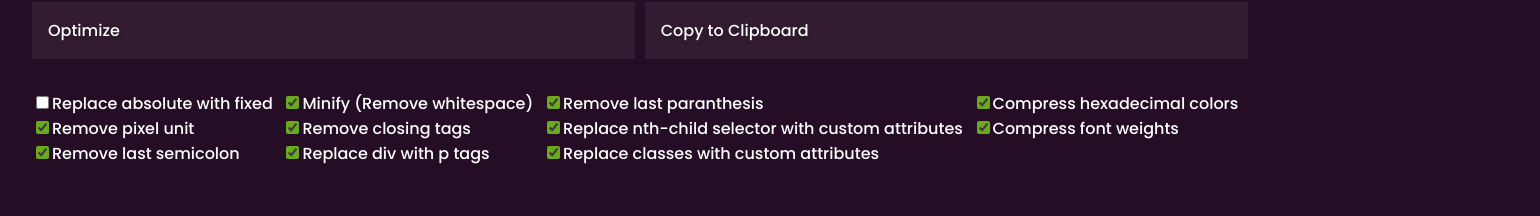
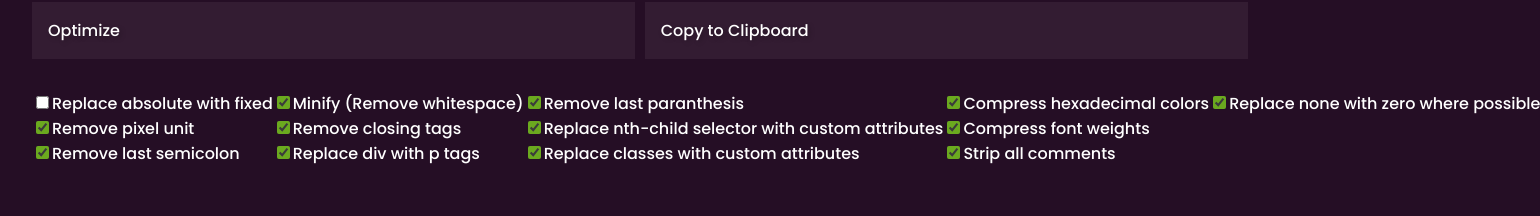
Before and after one commit to iotacb/cssbattle-optimizer, a React (Create React App) app: page / in a window 1280 px wide. Shown: the part 773-989 px from the top of the page, 1540 px wide, since content can reach past the window. Built offline with nearby package versions, Linux system fonts and the light colour scheme.

Commit message:
Added new optimizations

```diff
--- a/package.json
+++ b/package.json
@@ -6,12 +6,11 @@
 		"@testing-library/jest-dom": "^5.15.1",
 		"@testing-library/react": "^11.2.7",
 		"@testing-library/user-event": "^12.8.3",
-    "buymesomething-react": "^0.1.3",
-    "pixi.js": "^6.2.0",
 		"react": "^17.0.2",
 		"react-copy-to-clipboard": "^5.0.4",
 		"react-dom": "^17.0.2",
 		"react-draggable": "^4.4.4",
+		"react-easy-badges": "^0.1.0",
 		"react-router-dom": "^6.0.2",
 		"react-scripts": "4.0.3",
 		"react-syntax-highlighter": "^15.4.5",
--- a/src/Optimizations.jsx
+++ b/src/Optimizations.jsx
@@ -162,6 +162,26 @@ const replaceNthChild = (code) => {
 	return code;
 };
 
+const stripComments = (code) => {
+	let tmpCode = code.replaceAll(/<!--([\s\S]*?)-->/g, "");
+	return tmpCode.replaceAll(/\/\*([\s\S]*?)\*\//g, "");
+};
+
+const removeEmptyDeclarations = (code) => {
+	return code.replaceAll(/\w+(\s+){[\s]*}/g, "");
+};
+
+const replaceNoneWithZero = (code) => {
+	let props = ["border", "outline"];
+	let tmpCode = code;
+	for (let i in props) {
+		const p = props[i];
+		const regex = new RegExp(`${p}:(\\s+)?none`, "g");
+		tmpCode = tmpCode.replaceAll(regex, `${p}:0`);
+	}
+	return tmpCode;
+};
+
 const replaceClasses = (code) => {
 	const lines = code.split("\n");
 	code = "";
@@ -311,4 +331,7 @@ export {
 	cleanupCode,
 	compressColors,
 	compressFontWeights,
+	stripComments,
+	removeEmptyDeclarations,
+	replaceNoneWithZero,
 };
--- a/src/components/CodeInputs.jsx
+++ b/src/components/CodeInputs.jsx
@@ -30,7 +30,15 @@ function CodeInputs(props) {
 
 		tempCode = opt.setupShortcutProps(tempCode);
 		tempCode = opt.setupCalc(tempCode);
-
+		if (settings.replaceNoneWithZero) {
+			tempCode = opt.replaceNoneWithZero(tempCode);
+		}
+		if (settings.stripComments) {
+			tempCode = opt.stripComments(tempCode);
+		}
+		if (settings.removeEmptyDeclarations) {
+			tempCode = opt.removeEmptyDeclarations(tempCode);
+		}
 		if (settings.compressColors) {
 			tempCode = opt.compressColors(tempCode);
 		}
--- a/src/components/Settings.jsx
+++ b/src/components/Settings.jsx
@@ -94,6 +94,22 @@ function Settings(props) {
 				dispatch={dispatch}
 				checked={settings.compressFontWeights}
 			/>
+
+			<Input
+				name="stripComments"
+				type={SETTINGS.STRIP_COMMENTS}
+				text="Strip all comments"
+				dispatch={dispatch}
+				checked={settings.stripComments}
+			/>
+
+			<Input
+				name="replaceNoneWithZero"
+				type={SETTINGS.REPLACE_NONE_WITH_ZERO}
+				text="Replace none with zero where possible"
+				dispatch={dispatch}
+				checked={settings.replaceNoneWithZero}
+			/>
 		</SettingsContainer>
 	);
 }
@@ -109,8 +125,6 @@ const SettingsContainer = styled.div`
 	padding: 2rem;
 
 	input {
-		// @ts-ignore
-		/* jshint ignore:end */
 		accent-color: var(--accent);
 	}
 
--- a/src/pages/Home.jsx
+++ b/src/pages/Home.jsx
@@ -4,7 +4,7 @@ import styled, { keyframes } from "styled-components";
 import CodeInputs from "../components/CodeInputs";
 import Settings from "../components/Settings";
 
-import { BuyMeBadge } from "buymesomething-react";
+import { SingleBadge } from "react-easy-badges";
 
 export const ACTIONS = {
 	SHOW: "show",
@@ -23,6 +23,9 @@ export const SETTINGS = {
 	REPLACE_CLASSES: "classes",
 	COMPRESS_COLORS: "compress_colors",
 	COMPRESS_FONT_WEIGHTS: "compress_font_weights",
+	STRIP_COMMENTS: "strip_comments",
+	REMOVE_EMPTY_DECLARATIONS: "remove_empty_declarations",
+	REPLACE_NONE_WITH_ZERO: "replace_none_with_zero",
 };
 
 function reducer(state, action) {
@@ -60,6 +63,12 @@ function changeSettings(state, action) {
 			return { ...state, compressColors: action.payload.boolean };
 		case SETTINGS.COMPRESS_FONT_WEIGHTS:
 			return { ...state, compressFontWeights: action.payload.boolean };
+		case SETTINGS.STRIP_COMMENTS:
+			return { ...state, stripComments: action.payload.boolean };
+		case SETTINGS.REMOVE_EMPTY_DECLARATIONS:
+			return { ...state, removeEmptyDeclarations: action.payload.boolean };
+		case SETTINGS.REPLACE_NONE_WITH_ZERO:
+			return { ...state, replaceNoneWithZero: action.payload.boolean };
 		default:
 			return state;
 	}
@@ -83,6 +92,9 @@ function Home() {
 		replaceClasses: true,
 		compressColors: true,
 		compressFontWeights: true,
+		stripComments: true,
+		removeEmptyDeclarations: true,
+		replaceNoneWithZero: true,
 		payload: { boolean: false },
 	});
 	return (
@@ -110,13 +122,13 @@ function Home() {
 					</svg>
 				</Spinner>
 			</FooterContainer>
-			<BuyMeBadge
+			<SingleBadge
 				text="Buy me a Pizza!"
 				emoji="🍕"
 				color="var(--accent)"
 				link="https://www.buymeacoffee.com/kostari"
 			/>
-			<BuyMeBadge
+			<SingleBadge
 				text="My Portfolio"
 				emoji="🅿️"
 				color="var(--accent)"
```
Also changed, not shown: 1 other file (tests, documents, lock files or other folders). Lines whose indentation alone changed are shown as unchanged.
